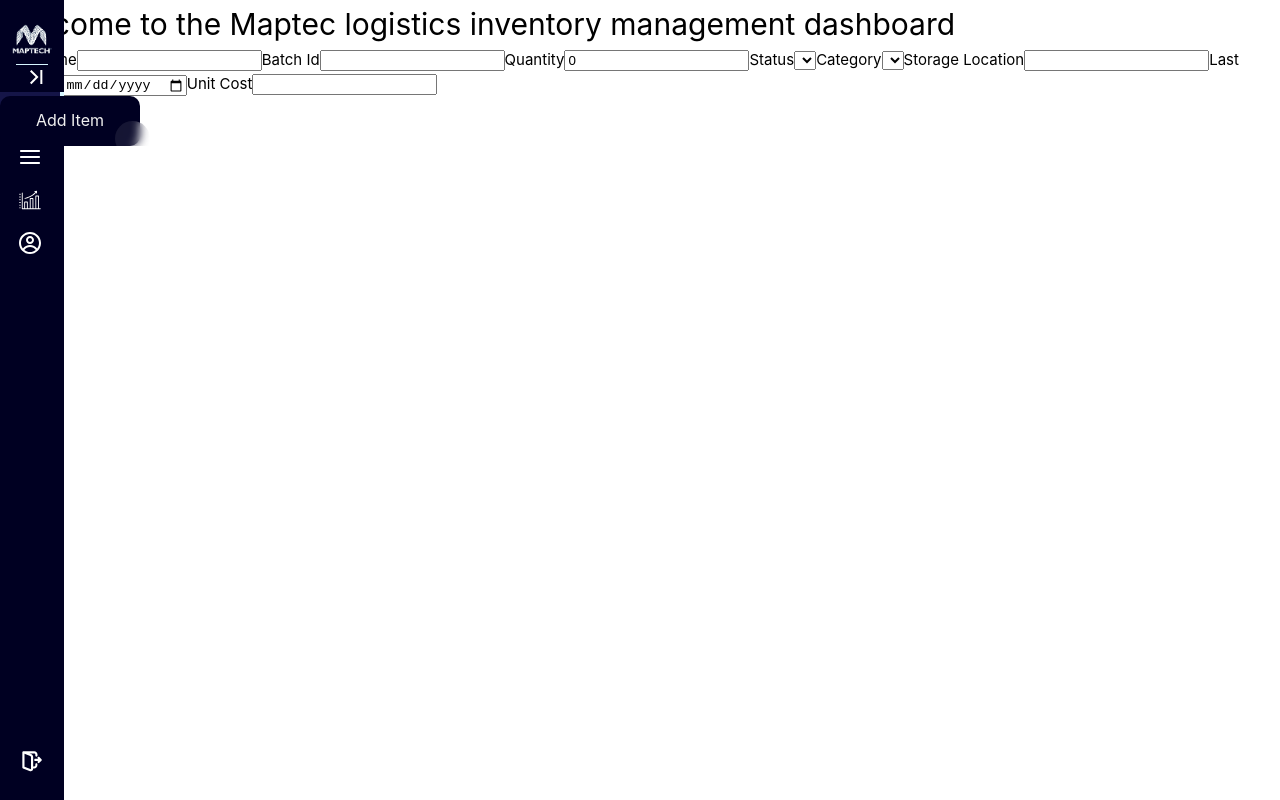
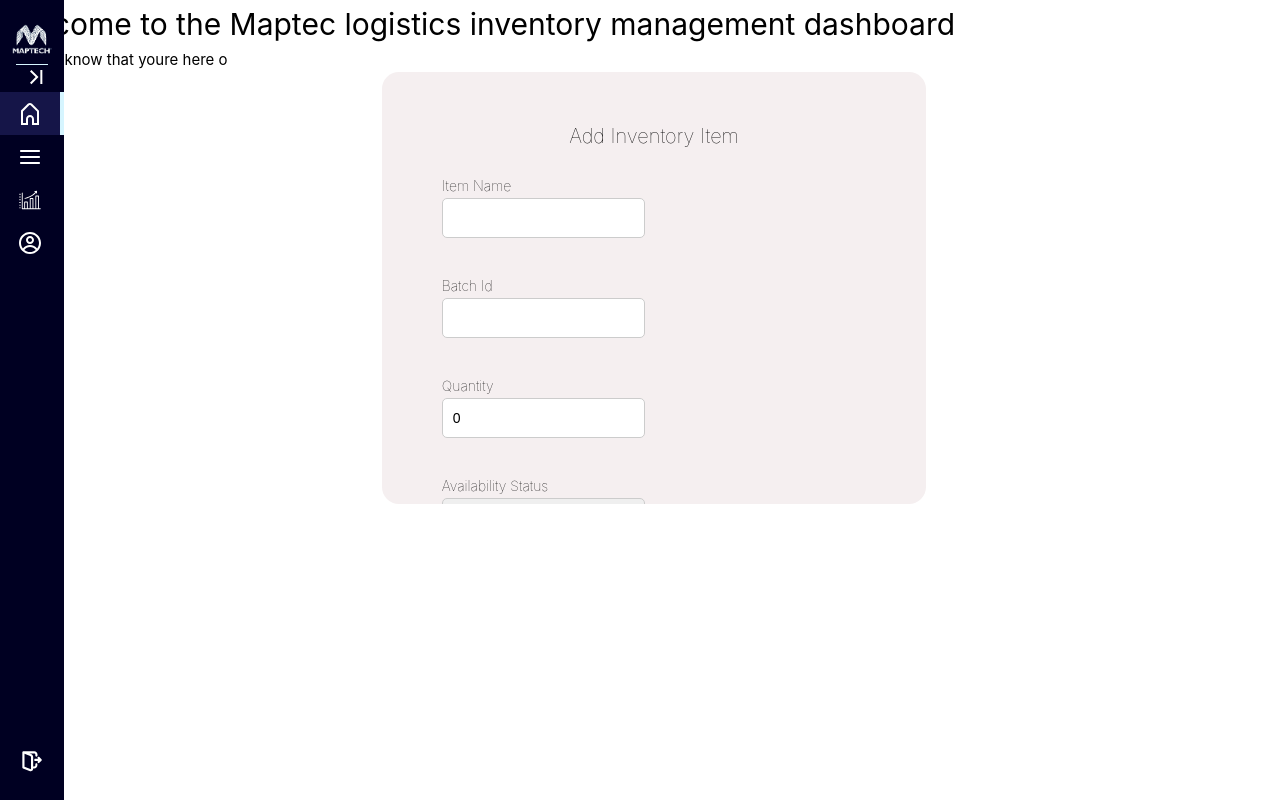
Before and after one commit to Maptech-Logistics/cemcloud1, a Vue app in the folder invent_manage-client/: page / in a window 1280 px wide. Built offline with nearby package versions, Linux system fonts and the light colour scheme.

Commit message:
left with integration

```diff
--- /dev/null
+++ b/invent_manage-client/src/components/Form/AddItemForm.module.scss
@@ -0,0 +1,83 @@
+// form{
+    // max-width: 100%;
+    // max-height: 120%;
+    // background-color: #fff;
+    // border-radius: 17px;
+    // border: 1px solid blue;
+    // overflow: auto;
+    // justify-self: center;
+    // align-self: center;
+    // padding-left: 35%;
+    // padding-right: 25%;
+
+// }
+
+.add-item{
+    background-color: rgb(245, 239, 240);
+    border-radius: 17px;
+    min-height: calc(25rem + 32px);
+    max-height: calc(25rem + 32px);
+    max-width: calc(30rem + 32px);
+    min-width: calc(32rem + 32px);
+    overflow: auto;
+    padding-left: 5%;
+    padding-right: 5%;
+    padding-top: 5%;
+    padding-bottom: 5%;
+    margin-left: 40%;
+    justify-items: center;
+}
+
+.select-field{
+    width: 100%;
+    height: 40px;
+    border-radius: 5px;
+    border: 1px solid #ccc;
+    padding: 0 10px;
+    font-size: 14px;
+    font-weight: 20;
+}
+
+.add-column-1{
+    float: left;
+    min-height: 100%;
+}
+
+.add-column-2{
+    float: right;
+    min-height: 100%;
+}
+
+.form-fields{
+    width: 100%;
+    min-height: 330px;
+}
+
+.field{
+    // width: 100%;
+    margin:10px;
+    padding: 2px;
+    min-height: 90px;
+}
+
+.form-heading{
+    font-size: 20px;
+    font-weight: 80;
+    text-align: center;
+    padding-bottom: 10px;
+}
+
+
+.validate-messages{
+    font-style: italic;
+    color: red;
+    font-size: 12px;
+    font-weight: 20;
+    text-align: center;
+}
+
+.buttons{
+    margin-top: 100px;
+    height: 120px;
+    padding: 5px;
+}
--- a/invent_manage-client/src/components/Form/AddItemForm.vue
+++ b/invent_manage-client/src/components/Form/AddItemForm.vue
@@ -1,18 +1,32 @@
 <template>
+    <div class="add-item">
+        <h3 class="form-heading">Add Inventory Item</h3>
     <form>
+        <div class="form-fields">
+            <div class="add-column-1">
+                <div class="field">
                     <BaseInput
                     v-model="event.name"
                     label="Item Name"
                     type="text"
                     />
-        <span v-for="error in v$.name.$errors" :key="error.$uid">{{ error.$message }}</span>
-        <!-- add v-if later -->
+                    <div>
+                        <span v-for="error in v$.name.$errors" :key="error.$uid" class="validate-messages">{{ error.$message }}</span>
+                    </div>
+                </div>
+
+                <div class="field">
                     <BaseInput
                     v-model="event.batch_number"
                     label="Batch Id"
                     type="text"
                     />
-        <span v-for="error in v$.batch_number.$errors" :key="error.$uid">{{ error.$message }}</span>
+                    <div>
+                        <span v-for="error in v$.batch_number.$errors" :key="error.$uid" class="validate-messages">{{ error.$message }}</span>
+                    </div>
+                </div>
+
+                <div class="field">
                     <BaseInput
                         v-model="event.quantity"
                         label="Quantity"
@@ -20,62 +34,105 @@
                         placeholder="0"
                         min = "0"
                     />
-        <span v-for="error in v$.quantity.$errors" :key="error.$uid">{{ error.$message }}</span>
-        <!-- <BaseInput
-            v-model="event.status"
-            label="Status"
-            placeholder="In Stock"
-            type="in-stock | out-of-stock"
-        /> -->
-        <BaseSelect
-            v-model="event.status"
-            label="Status"
-            options="selectOptions.availabilityStatus"
-            placeholder="in-Stock"
-        />
-        <span v-for="error in v$.status.$errors" :key="error.$uid">{{ error.$message }}</span>
-        <BaseSelect
-            v-model="event.category"
-            label="Category"
-            options="selectOptions.category"
-            placeholder="other"
-        />
-        <span v-for="error in v$.category.$errors" :key="error.$uid">{{ error.$message }}</span>
+                    <div>
+                        <span v-for="error in v$.quantity.$errors" :key="error.$uid" class="validate-messages">{{ error.$message }}</span>
+                    </div>
+                </div>
+
+                <div class="field">
+                    <div>
+                        <label class="input-label">Availability Status</label>
+                    </div>
+
+                    <select v-model="event.status" class="select-field">
+                    <option
+                        v-for="option in selectOptions.availabilityStatus"
+                        :key="option.value"
+                        :value="option.value"
+
+                    >
+                        {{ option.text }}
+                    </option>
+                    </select>
+                    <div>
+                        <span v-for="error in v$.status.$errors" :key="error.$uid" class="validate-messages">{{ error.$message }}</span>
+                    </div>
+                </div>
+            </div>
+            <!-- :selected="value === option.value" -->
+
+            <div class="add-column-2">
+                <div class="field">
+                    <div>
+                        <label class="input-label">Category</label>
+                    </div>
+
+                    <select v-model="event.category" class="select-field">
+                    <option
+                        v-for="option in selectOptions.category"
+                        :key="option.value"
+                        :value="option.value"
+
+                    >
+                    {{ option.text }}
+                    </option>
+                    </select>
+                    <div>
+                        <span v-for="error in v$.category.$errors" :key="error.$uid" class="validate-messages">{{ error.$message }}</span>
+                    </div>
+                </div>
+
+                <div class="field">
                     <BaseInput
                         v-model="event.shelf_location"
                         label="Storage Location"
                         type="text"
                     />
-        <span v-for="error in v$.shelf_location.$errors" :key="error.$uid">{{ error.$message }}</span>
+                    <div>
+                        <span v-for="error in v$.shelf_location.$errors" :key="error.$uid" class="validate-messages">{{ error.$message }}</span>
+                    </div>
+                </div>
+
+                <div class="field">
                     <BaseInput
                         v-model="event.last_updated"
                         label="Last Modified"
                         type="date"
                     />
-        <span v-for="error in v$.last_updated.$errors" :key="error.$uid">{{ error.$message }}</span>
+                    <div>
+                        <span v-for="error in v$.last_updated.$errors" :key="error.$uid" class="validate-messages">{{ error.$message }}</span>
+                    </div>
+                </div>
+
+                <div class="field">
                     <BaseInput
                         v-model="event.cost_per_unit"
                         label="Unit Cost"
                         type="number"
                     />
-        <span v-for="error in v$.cost_per_unit.$errors" :key="error.$uid">{{ error.$message }}</span>
+                    <div>
+                        <span v-for="error in v$.cost_per_unit.$errors" :key="error.$uid" class="validate-messages">{{ error.$message }}</span>
+                    </div>
+                </div>
+            </div>
+        </div>
+
+        <div class="buttons">
+            <primaryBtn type="button" @submit="addItem" class="add-button" style="margin: 10px;">Add Item</primaryBtn>
+            <primaryBtn type="button" @submit="closeDialog" class="add-button" style="padding: 5px; margin: 10px;">Cancel</primaryBtn>
+        </div>
     </form>
-
-
-    <primaryBtn type="submit" @submit="addItem">Add Item</primaryBtn>
+    </div>
+    <!-- <span>{{ event }}</span> -->
     <!-- <span v-for="error in v$.$errors" :key="error.$uid">{{ error.$property }} - {{ error.$message }}</span> -->
 
 </template>
 
-<script setup lang="js">
+<script setup lang="ts">
 import { dummyData } from '@/utils/dummydata';
 import { ref } from 'vue';
 import useVuelidate from '@vuelidate/core'
 import {required, minValue} from '@vuelidate/validators'
-import { reactive } from 'vue';
-// import BaseSelect from "@/components/Form/BaseSelect.vue"
-// import primaryBtn from "@/components/Buttons/primaryBtn.vue"
-// import BaseInput from "@/components/BaseInput.vue"
 
     const event = ref({
         batch_number: "",
@@ -94,16 +151,35 @@ import { reactive } from 'vue';
     })
 
     const addItem = async () => {
-        console.log(event.value)
         const result = await v$.value.$validate()
-        // console.log(event.value)
         if(result){
+            // we will add this to state and also send to server via api
             console.log("valid")
         }
         else{
-            console.log(v$)
+            // nothing happens
+            console.log("invalid")
+            return
         }
     }
+
+    const closeDialog = () => {
+        console.log("close dialog")
+    }
+
+    // const addItem = async (event) => {
+    // const addItem = async () => {
+    //     console.log(event.value)
+    //     // const result = await v$.value.$validate()
+    //     // console.log(result)
+    //     // console.log(event.value)
+    //     if(result){
+    //         console.log("valid")
+    //     }
+    //     else{
+    //         console.log(v$)
+    //     }
+    // }
 
     const rules = {
         batch_number: {required},
@@ -123,5 +199,5 @@ import { reactive } from 'vue';
 </script>
 
 <style>
-
+@import './AddItemForm.module.scss';
 </style>
--- a/invent_manage-client/src/components/Form/BaseForm.vue
+++ b/invent_manage-client/src/components/Form/BaseForm.vue
@@ -1,5 +1,7 @@
  <template>
+    <div>
 
+    </div>
  </template>
 
  <script>
--- a/invent_manage-client/src/components/Form/BaseInput.vue
+++ b/invent_manage-client/src/components/Form/BaseInput.vue
@@ -1,10 +1,16 @@
 <template>
-    <label>{{ label }}</label>
-    <input
-        v-bind="$attrs"
-        :value="modelValue"
-        @input="$emit('update:modelValue', $event.target.value)"
-    />
+    <!-- <div> -->
+        <div>
+            <label class="input-label">{{ label }}</label>
+        </div>
+        <input
+            class="input-field"
+            v-bind="$attrs"
+            :value="modelValue"
+            @input="$emit('update:modelValue', $event.target.value)"
+        />
+    <!-- </div> -->
+
 </template>
 
 <script setup lang="js">
@@ -18,8 +24,22 @@
             default: ""
         }
     });
+    // console.log(modelValue);
 </script>
 
 <style>
+    .input-label{
+        font-size: 14px;
+        font-weight: 20;
+    }
+    .input-field{
+        max-width: 100%;
+        height: 40px;
+        border-radius: 5px;
+        border: 1px solid #ccc;
+        padding: 0 10px;
+        font-size: 14px;
+        font-weight: 20;
+    }
 
 </style>
--- a/invent_manage-client/src/components/Form/BaseSelect.vue
+++ b/invent_manage-client/src/components/Form/BaseSelect.vue
@@ -1,29 +1,51 @@
 <template>
     <label>{{ label }}</label>
-    <select v-bind="$attrs" :value="modelValue" @change="$emit('update:modelValue', $event.target.value)" :options="options">
-        <option v-for="option in options" :key="option.value" :value="option.value">
-            {{ option.text }}</option>
+    <!-- <select v-bind="$attrs" :value="value" @change="$emit('update:value', $event.target.value)" :options="options"> -->
+
+    <select
+        v-bind="$attrs"
+        v-model="selected"
+        label="Status"
+        @change="$emit('value', $event.target.value)"
+    >
+        <option
+            v-for="option in options"
+            :key="option.value"
+            :value="option.value"
+
+        >
+            {{ option.text }}
+        </option>
     </select>
 
+<!-- :selected="value === option.value" -->
 
+    <span>mhm{{ value }}</span>
 
 </template>
 
 <script setup lang="js">
+import {defineProps, ref} from 'vue';
     defineProps({
         label:{
             type: String,
             default: ""
         },
-        modelValue:{
+        value:{
             type: [String, Number],
             default: ""
         },
         options:{
             type: Array,
-            default: []
+            default: () => []
         },
     });
+
+    function handleChange (event) {
+        // $props.value = event.target.value;
+        // val = event.target.value;
+        console.log(event.target.value);
+    }
 </script>
 
 <style>
--- a/invent_manage-client/src/views/HomeView.vue
+++ b/invent_manage-client/src/views/HomeView.vue
@@ -1,8 +1,9 @@
 <script setup lang="ts">
 import HeadLine from '@/components/HeadLine.vue'
 import SideBar from '@/components/sidebar/SideBar.vue'
-// import Modal from '@/components/modal/Modal.vue'
+import Modal from '@/components/modal/Modal.vue'
 import AddItemForm from '@/components/Form/AddItemForm.vue'
+import DiaLog from '@/components/dialog/DiaLog.vue'
 import { ref } from 'vue';
 
 // const show = ref(false)
@@ -21,5 +22,14 @@ import { ref } from 'vue';
     </Modal> -->
     <!-- <button @click="toggleModal" type="button">Toggle Modal</button> -->
   </main>
-  <AddItemForm />
+  <div>
+    <p>i want to know that youre here o</p>
+    <!-- <Dialog>
+      <template #content>
+        <AddItemForm />
+      </template>
+    </Dialog> -->
+    <AddItemForm />
+  </div>
+
 </template>
```
Lines whose indentation alone changed are shown as unchanged.
